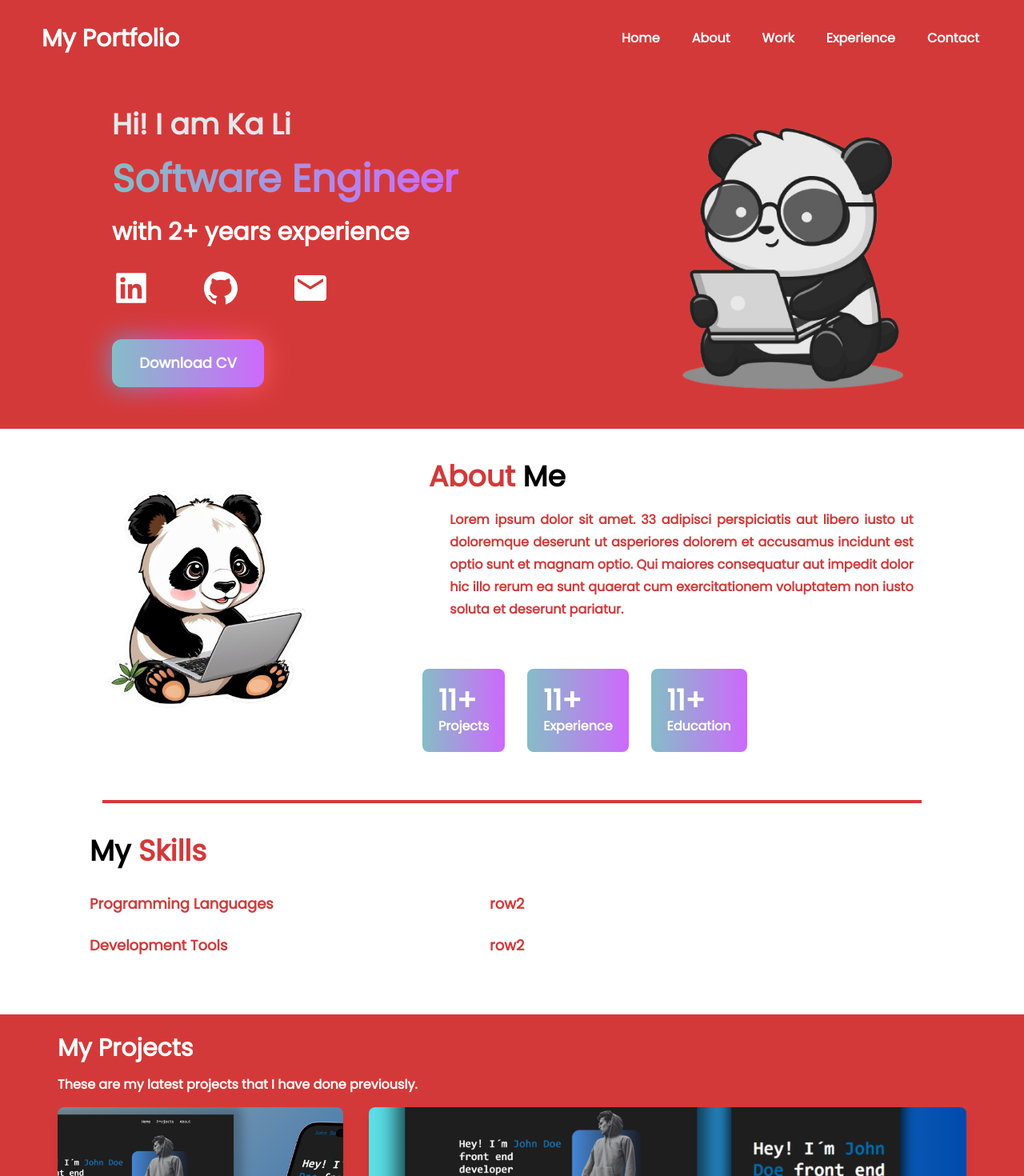
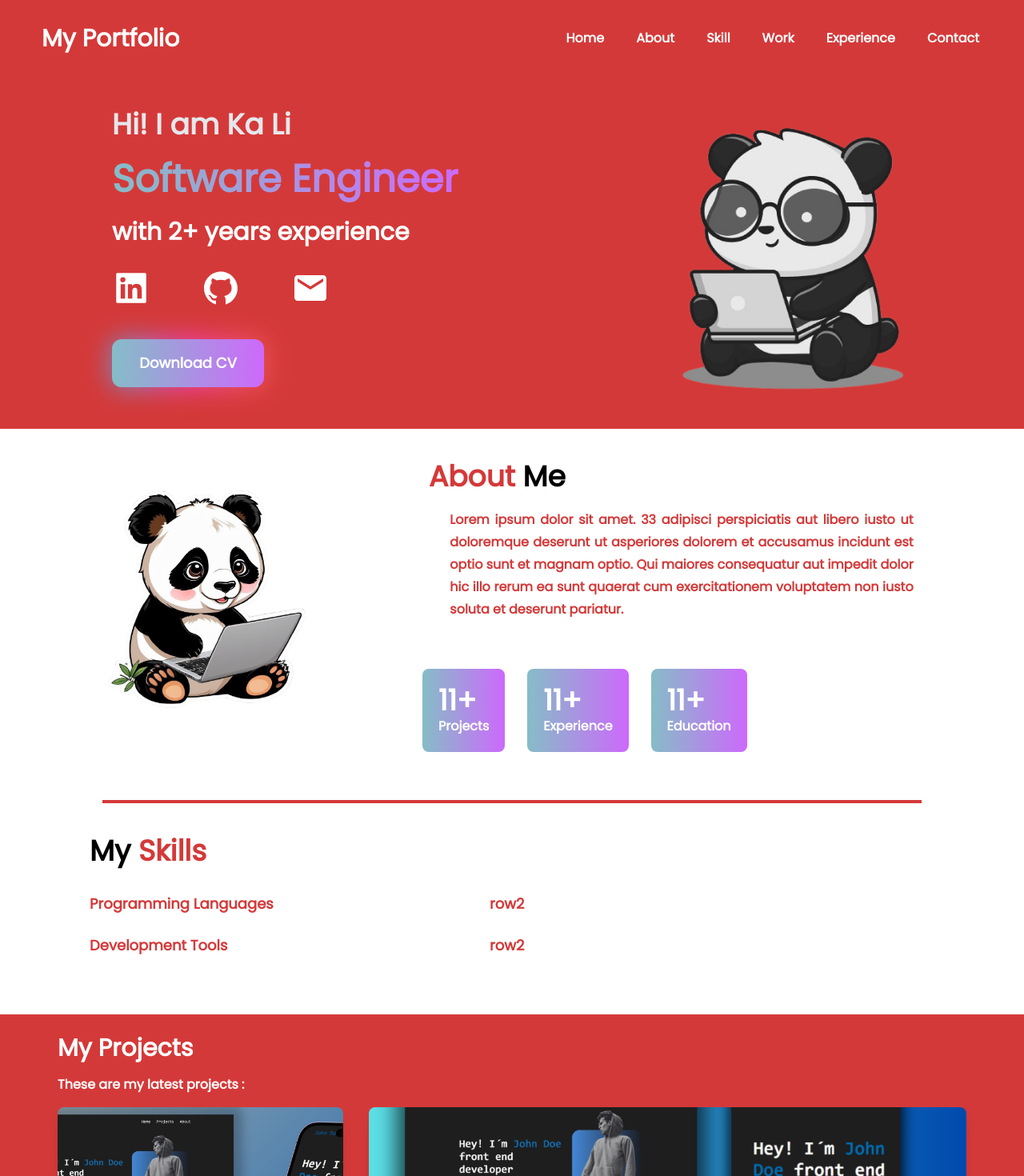
Before and after one commit to kalilim269/my-portfolio, a React (Create React App) app: page / in a window 1280 px wide. Shown: the top 1470 px of the page at 80% size. Built offline with nearby package versions, Linux system fonts and the light colour scheme.

Commit message:
update code

```diff
--- a/src/components/Navbar.jsx
+++ b/src/components/Navbar.jsx
@@ -14,6 +14,7 @@ const Navbar = () => {
       <ul className="hidden md:flex">
         <li className="p-5"><a href="#home">Home</a></li>
         <li className="p-5"><a href="#about">About</a></li>
+        <li className="p-5"><a href="#skill">Skill</a></li>
         <li className="p-5"><a href="#work">Work</a></li>
         <li className="p-5"><a href="#experience">Experience</a></li>
         <li className="p-5"><a href="#contact">Contact</a></li>
@@ -33,6 +34,7 @@ const Navbar = () => {
         <ul className="p-8 text-2xl">
           <li className="p-2"><a href="#home">Home</a></li>
           <li className="p-2"><a href="#about">About</a></li>
+          <li className="p-2"><a href="#skill">Skill</a></li>
           <li className="p-2"><a href="#work">Work</a></li>
           <li className="p-2"><a href="#experience">Experience</a></li>
           <li className="p-2"><a href="#contact">Contact</a></li>
--- a/src/components/Skills.jsx
+++ b/src/components/Skills.jsx
@@ -2,7 +2,7 @@ import React from "react";
 
 const About = () => {
   return (
-    <div className="py-10 text-[#d43939] bg-[#ffffff] h-auto" id="about">
+    <div className="py-10 text-[#d43939] bg-[#ffffff] h-auto" id="skill">
       <div className="flex justify-center pb-5">
         <hr className="border-[#d43939] border-2 w-4/5" />
       </div>
--- a/src/components/Work.jsx
+++ b/src/components/Work.jsx
@@ -14,7 +14,7 @@ const Work = () => {
               My <span>Projects</span>
             </h2>
             <p className="text-white">
-              These are my latest projects that I have done previously.
+              These are my latest projects :
             </p>
           </div>
         </div>
```
